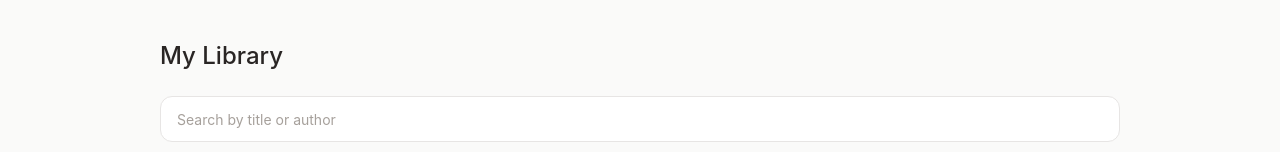
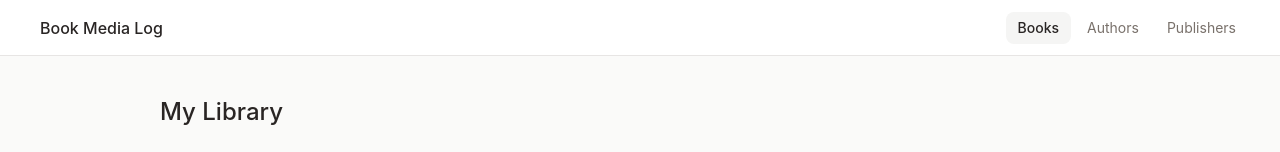
Before and after one commit to eludwig17/MediaLog, a React (Vite) app in the folder frontend/: page / in a window 1280 px wide. Shown: the top 152 px of the page. Built offline with nearby package versions, Linux system fonts and the light colour scheme; no server answers.

Commit message:
consolidated frontend, home catalog, authors and publisher webpages

```diff
--- a/frontend/src/App.jsx
+++ b/frontend/src/App.jsx
@@ -1,17 +1,15 @@
 import React from 'react';
 import { BrowserRouter, Routes, Route } from 'react-router-dom';
 import Home from './pages/Home.jsx';
-// import About from './pages/About.jsx';
-
+import Authors from './pages/Authors.jsx'
+import Publishers from './pages/Publishers.jsx'
 export default function App(){
     return (
         <BrowserRouter>
            <Routes>
                <Route path="/" element={<Home />} />
-               {/*<Route path="/about" element={<About />} />*/}
-               {/*<Route path="/add" element={}/>*/}
-               {/*<Route path="/authors" element={}/>*/}
-               {/*<Route path="/books" element={}/>*/}
+                <Route path="/authors"    element={<Authors />}    />
+                <Route path="/publishers" element={<Publishers />} />
            </Routes>
         </BrowserRouter>
     )
--- /dev/null
+++ b/frontend/src/components/NavBar.css
@@ -0,0 +1,29 @@
+@reference "tailwindcss";
+
+.navbar {
+    @apply flex items-center justify-between px-8 h-14 bg-white border-b border-stone-200 sticky top-0 z-50;
+}
+
+.navbar-brand {
+    @apply flex items-center gap-2 cursor-pointer;
+}
+
+.navbar-logo {
+    @apply text-lg;
+}
+
+.navbar-title {
+    @apply text-base font-medium text-stone-800;
+}
+
+.navbar-links {
+    @apply flex items-center gap-1;
+}
+
+.navbar-link {
+    @apply text-sm text-stone-500 bg-transparent border-none px-3 py-1.5 rounded-lg cursor-pointer transition hover:bg-stone-100 hover:text-stone-800;
+}
+
+.navbar-link.active {
+    @apply bg-stone-100 text-stone-800 font-medium;
+}
--- /dev/null
+++ b/frontend/src/components/NavBar.jsx
@@ -0,0 +1,33 @@
+import React from 'react'
+import { useNavigate, useLocation } from 'react-router-dom'
+import './NavBar.css'
+
+const LINKS = [
+    { path: '/',           label: 'Books'      },
+    { path: '/authors',    label: 'Authors'    },
+    { path: '/publishers', label: 'Publishers' }
+]
+
+export default function NavBar() {
+    const navigate = useNavigate()
+    const location = useLocation()
+
+    return (
+        <nav className="navbar">
+            <div className="navbar-brand" onClick={() => navigate('/')}>
+                <span className="navbar-logo"></span>
+                <span className="navbar-title">Book Media Log</span>
+            </div>
+            <div className="navbar-links">
+                {LINKS.map(link => (
+                    <button
+                        key={link.path}
+                        className={`navbar-link ${location.pathname === link.path ? 'active' : ''}`}
+                        onClick={() => navigate(link.path)}>
+                        {link.label}
+                    </button>
+                ))}
+            </div>
+        </nav>
+    )
+}
--- a/frontend/src/components/navBar.jsx
+++ /dev/null
@@ -1,9 +0,0 @@
-import React from 'react'
-import { useNavigate, useLocation } from 'react-router-dom'
-
-export default function NavBar() {
-    const navigate = useNavigate()
-    const location = useLocation()
-
-
-}
```
